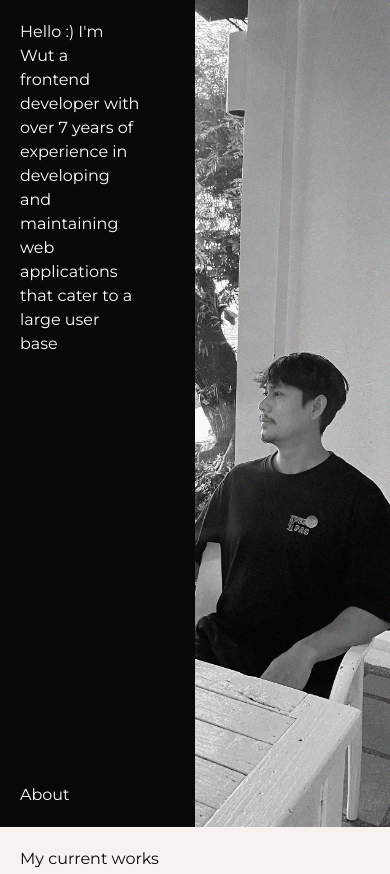
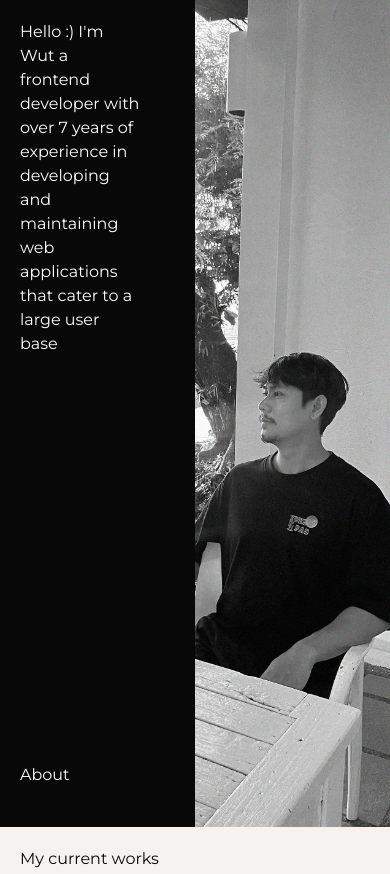
Before and after one commit to wutworkofficial/me, a website built with Vite: page index.html in a window 390 px wide. Shown: the top 874 px of the page. Built offline with nearby package versions, Linux system fonts and the light colour scheme; what video.js would draw is missing.

Commit message:
add bottom about button

```diff
--- a/src/styles/responsive.css
+++ b/src/styles/responsive.css
@@ -55,4 +55,8 @@
   .portfolio-present-block {
     height: 460px;
   }
+
+  .about-button {
+    bottom: 40px;
+  }
 }
```
